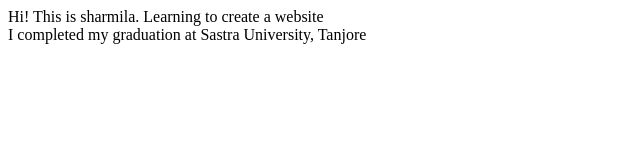
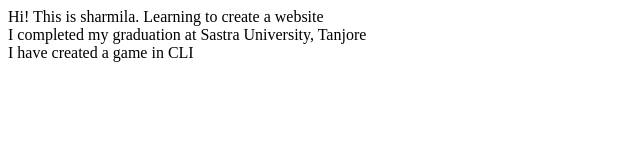
Before and after one commit to sharmivijay/sharmi-site, a plain HTML site: page index.html in a window 1280 px wide. Shown: the whole page, without its empty margins (0-640 px from the left). Drawn offline with Linux system fonts and the light colour scheme.

Commit message:
Added few more details

```diff
--- a/index.html
+++ b/index.html
@@ -8,6 +8,7 @@
 </head>
 <body>
     <div>Hi! This is sharmila. Learning to create a website</div>
-    <div>I completed my graduation at Sastra University, Tanjore</div>
+    <div>I completed my graduation at Sastra University, Tanjore </div>
+    <div>I have created a game in CLI</div>
 </body>
 </html>
```
